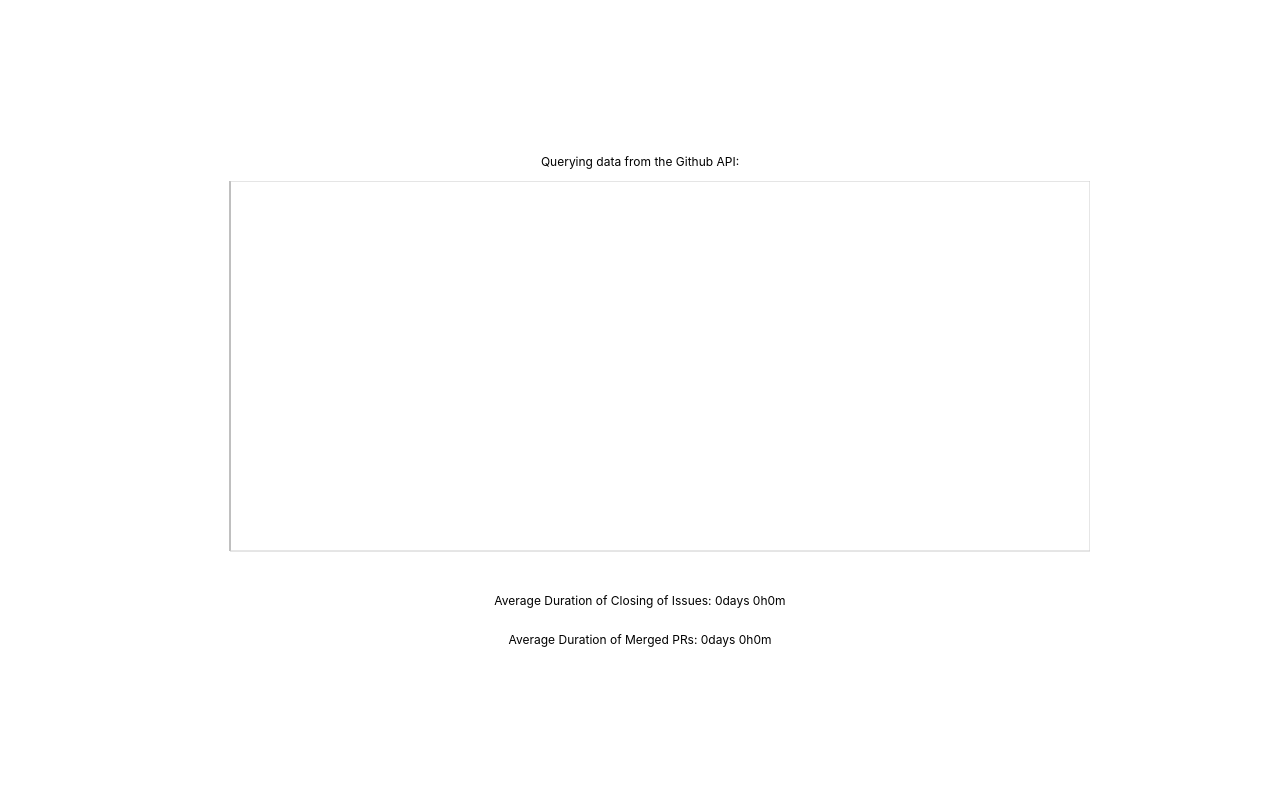
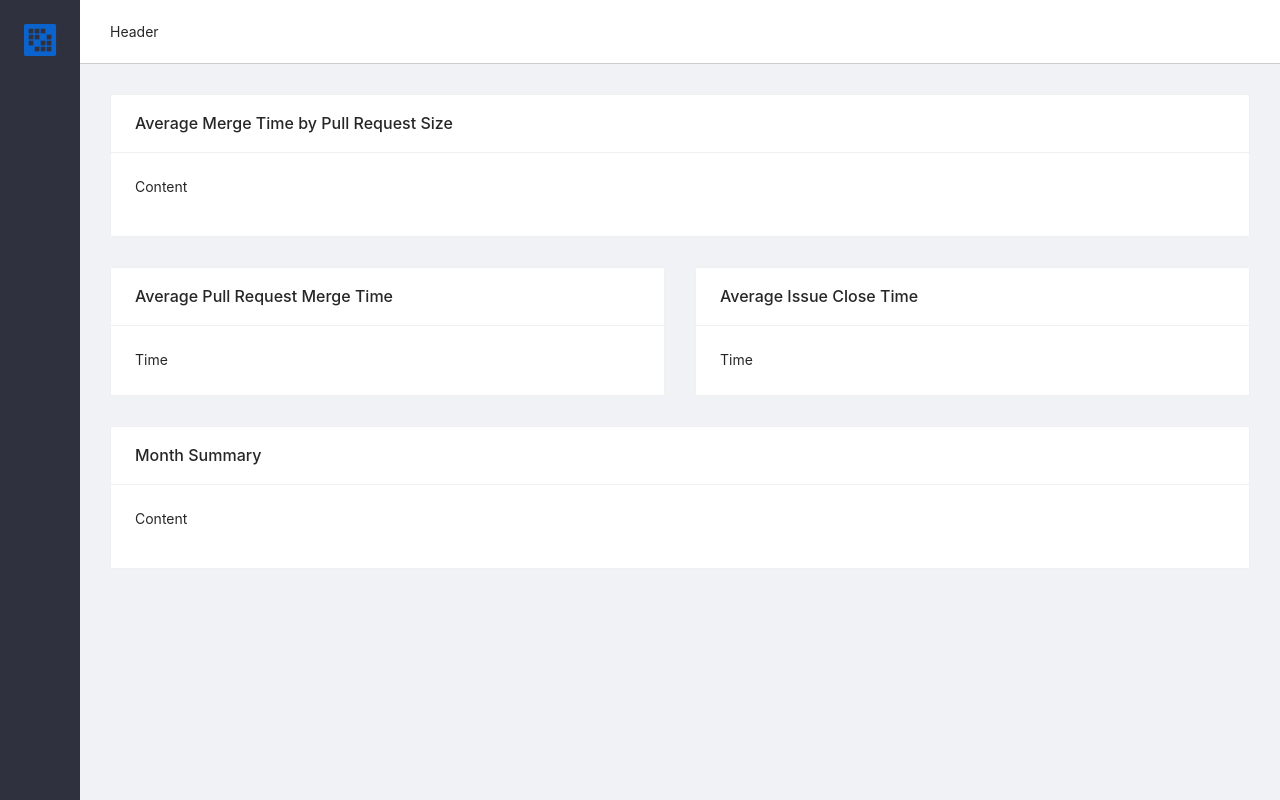
Before and after one commit to avpalmeira/github-analytics, a React (Create React App) app: page / in a window 1280 px wide. Built offline with nearby package versions, Linux system fonts and the light colour scheme; no server answers.

Commit message:
dashboard layout with cards

```diff
--- a/package.json
+++ b/package.json
@@ -6,6 +6,7 @@
     "@testing-library/jest-dom": "^5.11.4",
     "@testing-library/react": "^11.1.0",
     "@testing-library/user-event": "^12.1.10",
+    "antd": "^4.8.2",
     "axios": "^0.21.0",
     "moment": "^2.29.1",
     "react": "^17.0.1",
--- a/src/App.js
+++ b/src/App.js
@@ -1,7 +1,10 @@
 import React, { useState, useEffect } from 'react';
 import { LineChart, Line, CartesianGrid, XAxis, YAxis, Tooltip } from 'recharts';
 import moment from 'moment';
+import { Card, Col, Layout, Row } from 'antd';
 import api from './services/api';
+import logo from './assets/logo.png';
+import 'antd/dist/antd.css';
 import './App.css';
 
 function App() {
@@ -169,29 +172,62 @@ function App() {
     fetchPullRequests();
   }, []);
 
+  const { Header, Content, Sider } = Layout;
+
   return (
-    <div className="App">
-      <header className="App-header">
-        <p>Querying data from the Github API:</p>
-        {prHistory !== [] ? (
-        <LineChart width={900} height={400} margin={{ left: -20 }} data={prHistory}>
-          <Line type="monotone" dataKey="open" stroke="#8884d8" />
-          <Line type="monotone" dataKey="closed" stroke="#82ca9d" />
-          <Line type="monotone" dataKey="merged" stroke="#8884d8" />
-          <XAxis dataKey="key" />
-          <YAxis />
-          <CartesianGrid stroke="#ccc" />
-          <Tooltip content={<CustomTooltip />} />
-        </LineChart>
-        ) : null }
-        <p>Average Duration of Closing of Issues: {formatDayHourMinute(getAverageDuration(issues).duration)}</p>
-        <p>Average Duration of Merged PRs: {formatDayHourMinute(getAverageDuration(pullRequests, "", "MERGED").duration)}</p>
-        {/* <p>Average Duration of Small PRs: {formatHour(getAverageDuration(pullRequests, "small", "MERGED"))}</p> */}
-        {/* <p>Average Duration of Medium PRs: {formatHour(getAverageDuration(pullRequests, "medium", "MERGED"))}</p> */}
-        {/* <p>Average Duration of Large PRs: {formatHour(getAverageDuration(pullRequests, "large", "MERGED"))}</p> */}
-      </header>
-    </div>
+    <Layout className="main">
+      <Sider className="sidebar">
+        <img src={logo} alt="" width={60}/>
+      </Sider>
+      <Layout>
+        <Header className="topnav">Header</Header>
+        <Content className="content">
+          <Card title="Average Merge Time by Pull Request Size">
+            <p>Content</p>
+          </Card>
+          <Row gutter={30} style={{ marginTop: 30 }}>
+            <Col span={12}>
+              <Card title="Average Pull Request Merge Time">
+                Time
+              </Card>
+            </Col>
+            <Col span={12}>
+              <Card title="Average Issue Close Time">
+                Time
+              </Card>
+            </Col>
+          </Row>
+          <Card title="Month Summary" style={{ marginTop: 30 }}>
+            <p>Content</p>
+          </Card>
+        </Content>
+      </Layout>
+    </Layout>
   );
+
+  // return (
+  //   <div className="App">
+  //     <header className="App-header">
+  //       <p>Querying data from the Github API:</p>
+  //       {prHistory !== [] ? (
+  //       <LineChart width={900} height={400} margin={{ left: -20 }} data={prHistory}>
+  //         <Line type="monotone" dataKey="open" stroke="#8884d8" />
+  //         <Line type="monotone" dataKey="closed" stroke="#82ca9d" />
+  //         <Line type="monotone" dataKey="merged" stroke="#8884d8" />
+  //         <XAxis dataKey="key" />
+  //         <YAxis />
+  //         <CartesianGrid stroke="#ccc" />
+  //         <Tooltip content={<CustomTooltip />} />
+  //       </LineChart>
+  //       ) : null }
+  //       <p>Average Duration of Closing of Issues: {formatDayHourMinute(getAverageDuration(issues).duration)}</p>
+  //       <p>Average Duration of Merged PRs: {formatDayHourMinute(getAverageDuration(pullRequests, "", "MERGED").duration)}</p>
+  //       <p>Average Duration of Small PRs: {formatHour(getAverageDuration(pullRequests, "small", "MERGED").duration)}</p>
+  //       <p>Average Duration of Medium PRs: {formatHour(getAverageDuration(pullRequests, "medium", "MERGED").duration)}</p>
+  //       <p>Average Duration of Large PRs: {formatHour(getAverageDuration(pullRequests, "large", "MERGED").duration)}</p>
+  //     </header>
+  //   </div>
+  // );
 }
 
 export default App;
--- a/src/index.css
+++ b/src/index.css
@@ -11,3 +11,26 @@ code {
   font-family: source-code-pro, Menlo, Monaco, Consolas, 'Courier New',
     monospace;
 }
+
+.main {
+  height: 100vh;
+  background-color: #F1F2F5;
+}
+
+.topnav {
+  background-color: white !important;
+  border-bottom: 1px solid #ccc;
+  padding-left: 30px !important;
+}
+
+.sidebar {
+  max-width: 80px !important;
+  min-width: 80px !important;
+  width: 80px !important;
+  background-color: #30313F !important;
+  padding: 10px;
+}
+
+.content {
+  padding: 30px;
+}
```
Also changed, not shown: src/assets/logo.png (added), 1 other file (tests, documents, lock files or other folders).
